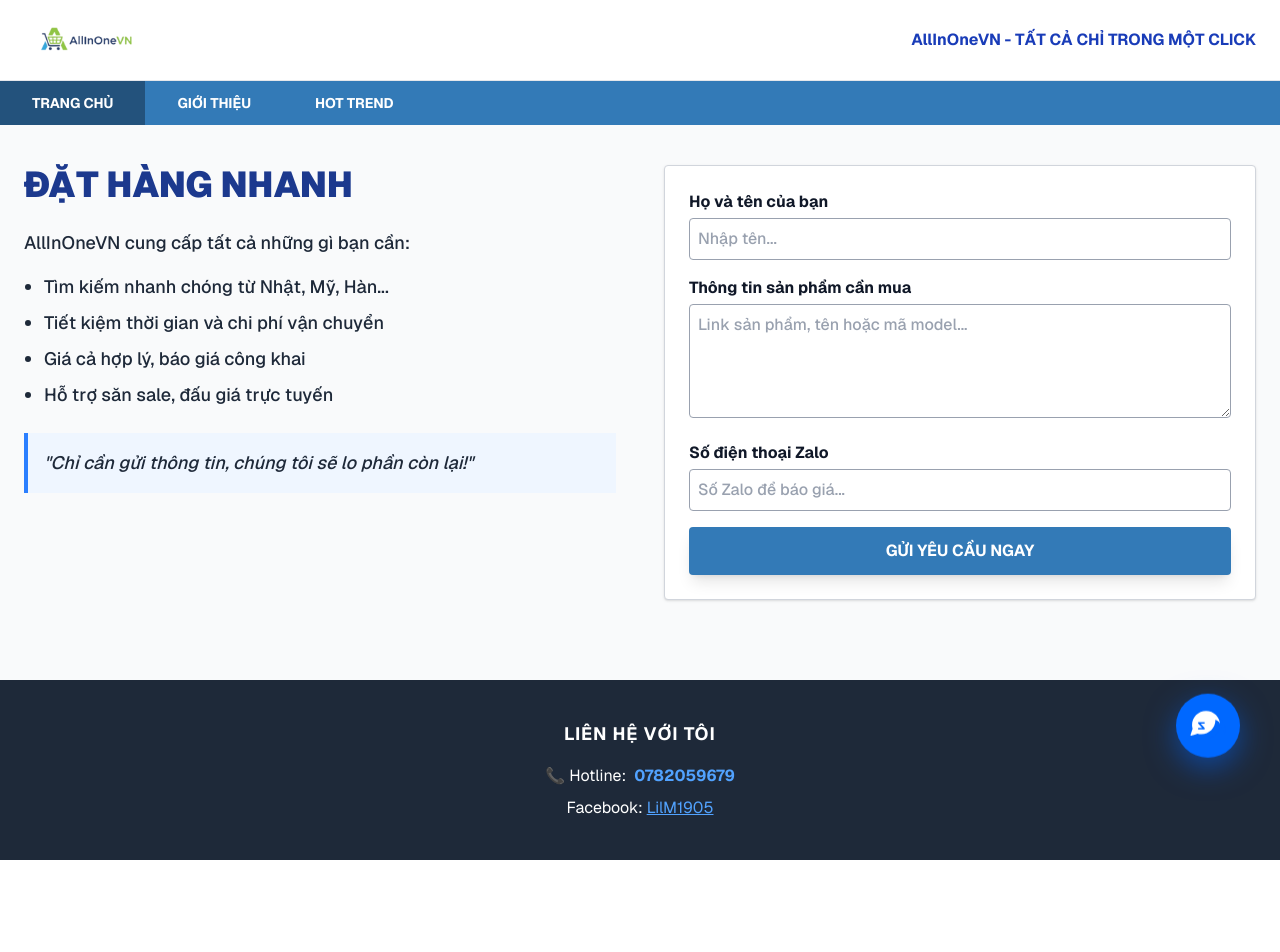
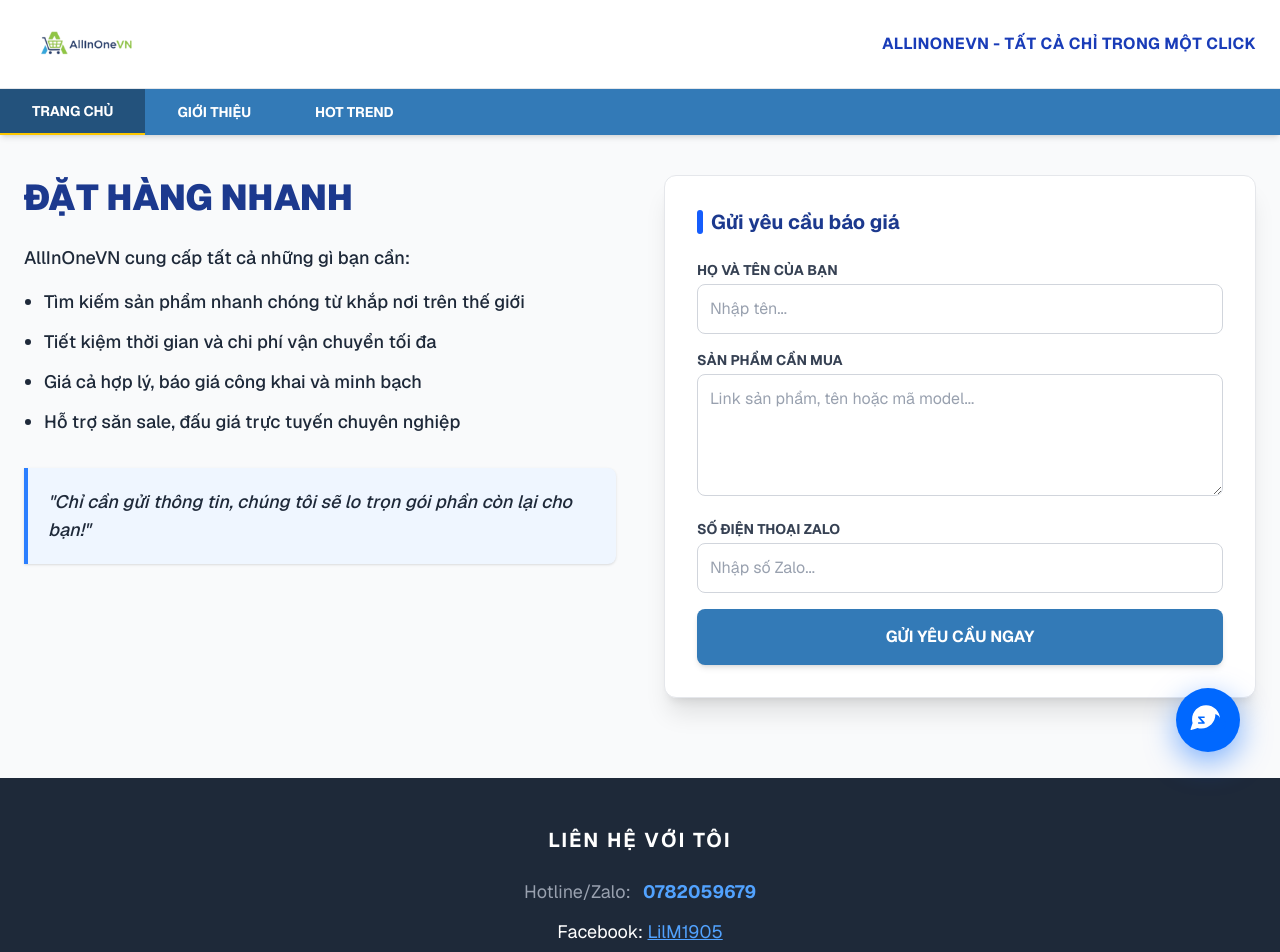
Before and after one commit to dotienminh6-svg/Cua-hang-cua-minh, a Next.js app: page / in a window 1280 px wide. Shown: the top 952 px of the page. Before the commit the page ends 860 px from the top, so only its background shows below. Built offline with nearby package versions, Linux system fonts and the light colour scheme.

Commit message:
hoan thien cac trang

```diff
--- a/app/page.tsx
+++ b/app/page.tsx
@@ -23,21 +23,25 @@
   return (
     <main className="min-h-screen bg-gray-50 font-sans text-gray-900 relative">
       {/* HEADER */}
-      <header className="bg-white py-2 px-6 border-b border-gray-200">
+      <header className="bg-white py-3 px-6 border-b border-gray-200">
         <div className="max-w-7xl mx-auto flex items-center justify-between">
           <img src="/logo.png" alt="Logo" className="h-16 w-auto" />
-          <p className="text-blue-800 font-bold hidden md:block">AllInOneVN - TẤT CẢ CHỈ TRONG MỘT CLICK</p>
+          <p className="text-blue-800 font-bold hidden md:block uppercase tracking-wide">
+            AllInOneVN - TẤT CẢ CHỈ TRONG MỘT CLICK
+          </p>
         </div>
       </header>
 
-      {/* MENU */}
-      <nav className="bg-[#337ab7] text-white">
+      {/* MENU - Thêm thuộc tính sticky để luôn hiện khi cuộn trang */}
+      <nav className="bg-[#337ab7] text-white sticky top-0 z-50 shadow-md">
         <div className="max-w-7xl mx-auto flex">
           {['home', 'about', 'news'].map((tab) => (
             <button
               key={tab}
               onClick={() => setActiveTab(tab)}
-              className={`px-8 py-3 font-bold uppercase text-sm transition-all ${activeTab === tab ? 'bg-[#23527c]' : 'hover:bg-[#286090]'}`}
+              className={`px-8 py-3 font-bold uppercase text-sm transition-all duration-300 ${
+                activeTab === tab ? 'bg-[#23527c] border-b-2 border-yellow-400' : 'hover:bg-[#286090]'
+              }`}
             >
               {tab === 'home' ? 'Trang chủ' : tab === 'about' ? 'Giới thiệu' : 'Hot trend'}
             </button>
@@ -50,39 +54,43 @@
 
         {/* TRANG CHỦ */}
         {activeTab === 'home' && (
-          <div className="grid md:grid-cols-2 gap-12">
-            <div>
-              <h2 className="text-4xl font-black text-blue-900 mb-6 uppercase">Đặt hàng nhanh</h2>
+          <div className="grid md:grid-cols-2 gap-12 items-start">
+            <div className="animate-fadeIn">
+              <h2 className="text-4xl font-black text-blue-900 mb-6 uppercase leading-tight">Đặt hàng nhanh</h2>
               <div className="text-gray-800 font-medium space-y-4 text-lg">
                 <p>AllInOneVN cung cấp tất cả những gì bạn cần:</p>
-                <ul className="list-disc ml-5 space-y-2">
-                  <li>Tìm kiếm nhanh chóng từ Nhật, Mỹ, Hàn...</li>
-                  <li>Tiết kiệm thời gian và chi phí vận chuyển</li>
-                  <li>Giá cả hợp lý, báo giá công khai</li>
-                  <li>Hỗ trợ săn sale, đấu giá trực tuyến</li>
+                <ul className="list-disc ml-5 space-y-3">
+                  <li>Tìm kiếm sản phẩm nhanh chóng từ khắp nơi trên thế giới</li>
+                  <li>Tiết kiệm thời gian và chi phí vận chuyển tối đa</li>
+                  <li>Giá cả hợp lý, báo giá công khai và minh bạch</li>
+                  <li>Hỗ trợ săn sale, đấu giá trực tuyến chuyên nghiệp</li>
                 </ul>
-                <p className="mt-6 p-4 bg-blue-50 border-l-4 border-blue-500 italic">
-                  "Chỉ cần gửi thông tin, chúng tôi sẽ lo phần còn lại!"
-                </p>
+                <div className="mt-8 p-5 bg-blue-50 border-l-4 border-blue-500 italic rounded-r-lg shadow-sm">
+                  "Chỉ cần gửi thông tin, chúng tôi sẽ lo trọn gói phần còn lại cho bạn!"
+                </div>
               </div>
             </div>
 
-            <section className="bg-white p-6 rounded border border-gray-300 shadow-sm">
+            <section className="bg-white p-8 rounded-xl border border-gray-200 shadow-xl">
+              <h3 className="text-xl font-bold mb-6 text-blue-900 flex items-center gap-2">
+                <span className="w-1.5 h-6 bg-blue-600 rounded-full"></span>
+                Gửi yêu cầu báo giá
+              </h3>
               <form className="space-y-4" onSubmit={sendEmail}>
                 <div>
-                  <label className="block font-bold mb-1 text-gray-900">Họ và tên của bạn</label>
-                  <input name="name" className="w-full border border-gray-400 p-2 rounded text-gray-900 placeholder-gray-400 font-medium outline-none focus:border-blue-500" placeholder="Nhập tên..." required />
+                  <label className="block font-bold mb-1 text-gray-700 text-sm uppercase">Họ và tên của bạn</label>
+                  <input name="name" className="w-full border border-gray-300 p-3 rounded-lg text-gray-900 placeholder-gray-400 outline-none focus:border-blue-500 focus:ring-1 focus:ring-blue-500 transition-all" placeholder="Nhập tên..." required />
                 </div>
                 <div>
-                  <label className="block font-bold mb-1 text-gray-900">Thông tin sản phẩm cần mua</label>
-                  <textarea name="message" className="w-full border border-gray-400 p-2 rounded text-gray-900 placeholder-gray-400 font-medium outline-none focus:border-blue-500" rows={4} placeholder="Link sản phẩm, tên hoặc mã model..." required></textarea>
+                  <label className="block font-bold mb-1 text-gray-700 text-sm uppercase">Sản phẩm cần mua</label>
+                  <textarea name="message" className="w-full border border-gray-300 p-3 rounded-lg text-gray-900 placeholder-gray-400 outline-none focus:border-blue-500 focus:ring-1 focus:ring-blue-500 transition-all" rows={4} placeholder="Link sản phẩm, tên hoặc mã model..." required></textarea>
                 </div>
                 <div>
-                  <label className="block font-bold mb-1 text-gray-900">Số điện thoại Zalo</label>
-                  <input name="phone" className="w-full border border-gray-400 p-2 rounded text-gray-900 placeholder-gray-400 font-medium outline-none focus:border-blue-500" placeholder="Số Zalo để báo giá..." required />
+                  <label className="block font-bold mb-1 text-gray-700 text-sm uppercase">Số điện thoại Zalo</label>
+                  <input name="phone" className="w-full border border-gray-300 p-3 rounded-lg text-gray-900 placeholder-gray-400 outline-none focus:border-blue-500 focus:ring-1 focus:ring-blue-500 transition-all" placeholder="Nhập số Zalo..." required />
                 </div>
-                <button type="submit" className="w-full bg-[#337ab7] text-white p-3 font-bold uppercase rounded hover:bg-blue-800 transition-colors shadow-lg">
-                  {loading ? "Đang gửi yêu cầu..." : "Gửi yêu cầu ngay"}
+                <button type="submit" className="w-full bg-[#337ab7] text-white p-4 font-bold uppercase rounded-lg hover:bg-blue-800 transition-all shadow-md transform hover:-translate-y-0.5">
+                  {loading ? "Đang gửi..." : "Gửi yêu cầu ngay"}
                 </button>
               </form>
             </section>
@@ -91,20 +99,20 @@
 
         {/* TRANG GIỚI THIỆU */}
         {activeTab === 'about' && (
-          <div className="max-w-4xl mx-auto">
+          <div className="max-w-4xl mx-auto bg-white p-8 rounded-2xl shadow-sm border border-gray-100 animate-fadeIn">
             <h2 className="text-3xl font-black text-blue-900 mb-6 border-b-2 border-blue-900 pb-2 uppercase">Về AllInOneVN</h2>
             <div className="space-y-6 text-lg leading-relaxed text-gray-700">
               <p>
-                <span className="font-bold text-blue-800 text-xl">AllInOneVN</span> ra đời với sứ mệnh kết nối người tiêu dùng Việt Nam với những sản phẩm chất lượng từ khắp nơi. Với sức trẻ, nhiệt huyết, tôi tin chắc bạn sẽ hài lòng khi sử dụng dịch vụ của chúng tôi.
+                <span className="font-bold text-blue-800 text-xl">AllInOneVN</span> ra đời với sứ mệnh kết nối người tiêu dùng Việt Nam với những sản phẩm chất lượng nhất từ khắp nơi trên thế giới. Với sức trẻ, lòng nhiệt huyết và sự tận tâm, tôi tin chắc bạn sẽ hoàn toàn hài lòng khi sử dụng dịch vụ của chúng tôi.
               </p>
               <div className="grid md:grid-cols-2 gap-6 mt-8">
-                <div className="p-4 border border-gray-200 rounded-lg shadow-sm hover:shadow-md transition-shadow">
-                  <h4 className="font-bold text-blue-800 mb-2 text-lg">Tích kiệm thời gian</h4>
-                  <p className="text-sm">Chúng tôi hỗ trợ bạn bằng tất cả khả năng và công sức giúp bạn có được thứ mình muốn, cần trong thời gian sớm nhất.</p>
+                <div className="p-5 border border-blue-50 bg-blue-50/50 rounded-xl hover:shadow-md transition-all">
+                  <h4 className="font-bold text-blue-800 mb-2 text-xl flex items-center gap-2">🚀 Tiết kiệm thời gian</h4>
+                  <p className="text-sm leading-relaxed text-gray-600">Chúng tôi hỗ trợ bạn bằng tất cả khả năng và kinh nghiệm để giúp bạn sở hữu món đồ mình cần trong thời gian sớm nhất với quy trình tối ưu.</p>
                 </div>
-                <div className="p-4 border border-gray-200 rounded-lg shadow-sm hover:shadow-md transition-shadow">
-                  <h4 className="font-bold text-blue-800 mb-2 text-lg">Cam kết uy tín</h4>
-                  <p className="text-sm">Đội ngũ AllInOneVN luôn đặt sự minh bạch và trách nhiệm lên hàng đầu, đảm bảo hàng hóa về tay đúng theo yêu cầu và nhanh nhất.</p>
+                <div className="p-5 border border-green-50 bg-green-50/50 rounded-xl hover:shadow-md transition-all">
+                  <h4 className="font-bold text-green-800 mb-2 text-xl flex items-center gap-2">🛡️ Cam kết uy tín</h4>
+                  <p className="text-sm leading-relaxed text-gray-600">Đội ngũ AllInOneVN luôn đặt sự minh bạch và trách nhiệm lên hàng đầu, đảm bảo hàng hóa về tận tay đúng theo yêu cầu và an toàn tuyệt đối.</p>
                 </div>
               </div>
             </div>
@@ -113,24 +121,32 @@
 
         {/* TRANG HOT TREND */}
         {activeTab === 'news' && (
-          <div className="text-center py-20">
+          <div className="text-center py-24 bg-white rounded-3xl border-2 border-dashed border-gray-200 animate-fadeIn">
+            <div className="text-6xl mb-6">📦</div>
             <h2 className="text-3xl font-black text-blue-900 mb-4 uppercase">Sản phẩm Hot Trend</h2>
-            <p className="text-gray-600 italic">Tính năng đang được cập nhật. Những xu hướng mua sắm mới nhất sẽ sớm xuất hiện tại đây!</p>
+            <p className="text-gray-500 italic text-lg max-w-md mx-auto">Tính năng đang được cập nhật. Những xu hướng mua sắm mới nhất sẽ sớm xuất hiện tại đây!</p>
           </div>
         )}
       </div>
 
       {/* FOOTER */}
-      <footer className="bg-gray-800 text-white py-10 text-center mt-10">
-        <h3 className="text-lg font-bold mb-4 uppercase tracking-wider">Liên hệ với tôi</h3>
-        <p className="mb-2 flex items-center justify-center gap-2">
-           <span>📞 Hotline:</span>
-           <span className="font-bold text-blue-400">0782059679</span>
-        </p>
-        <p>Facebook: <a href="https://www.facebook.com/LilM1905" target="_blank" className="text-blue-400 underline hover:text-blue-300">LilM1905</a></p>
+      <footer className="bg-gray-800 text-white py-12 text-center mt-10 px-6">
+        <h3 className="text-xl font-bold mb-6 uppercase tracking-widest">Liên hệ với tôi</h3>
+        <div className="space-y-3 mb-8">
+          <p className="flex items-center justify-center gap-3 text-lg">
+             <span className="text-gray-400">Hotline/Zalo:</span>
+             <span className="font-bold text-blue-400">0782059679</span>
+          </p>
+          <p className="text-lg">
+            Facebook: <a href="https://www.facebook.com/LilM1905" target="_blank" rel="noreferrer" className="text-blue-400 underline hover:text-blue-300 transition-colors">LilM1905</a>
+          </p>
+        </div>
+        <div className="pt-8 border-t border-gray-700 max-w-2xl mx-auto text-gray-500 text-sm">
+          © 2026 AllInOneVN. Thiết kế và vận hành bởi Đỗ Tiến Minh.
+        </div>
       </footer>
 
-      {/* NÚT ZALO NỔI */}
+      {/* NÚT ZALO NỔI - Giữ nguyên mã SVG chuẩn của bạn */}
       <a
         href="https://zalo.me/0782059679"
         target="_blank"
```
